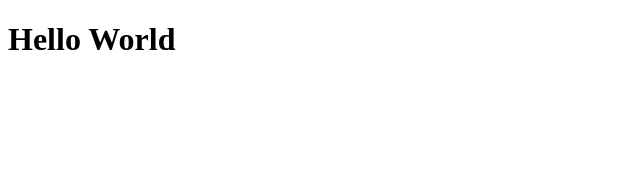
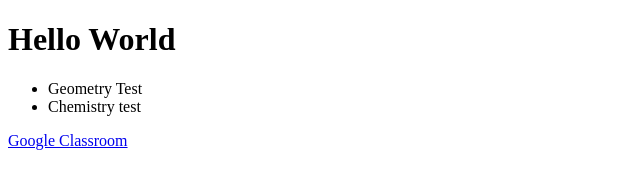
Before and after one commit to myesmin7745/To-Do, a plain HTML site: page index.html in a window 1280 px wide. Shown: the whole page, without its empty margins (0-640 px from the left). Drawn offline with Linux system fonts and the light colour scheme.

Commit message:
Adding Changes

```diff
--- a/index.html
+++ b/index.html
@@ -5,5 +5,11 @@
     </head>
     <body>
         <h1> Hello World</h1>
+        <p></p>
+        <ul>
+            <li>Geometry Test</li>
+            <li>Chemistry test</li>
+        </ul>
+    <a href= "https://classroom.google.com/h">Google Classroom</a>
     </body>
 </html>
```
